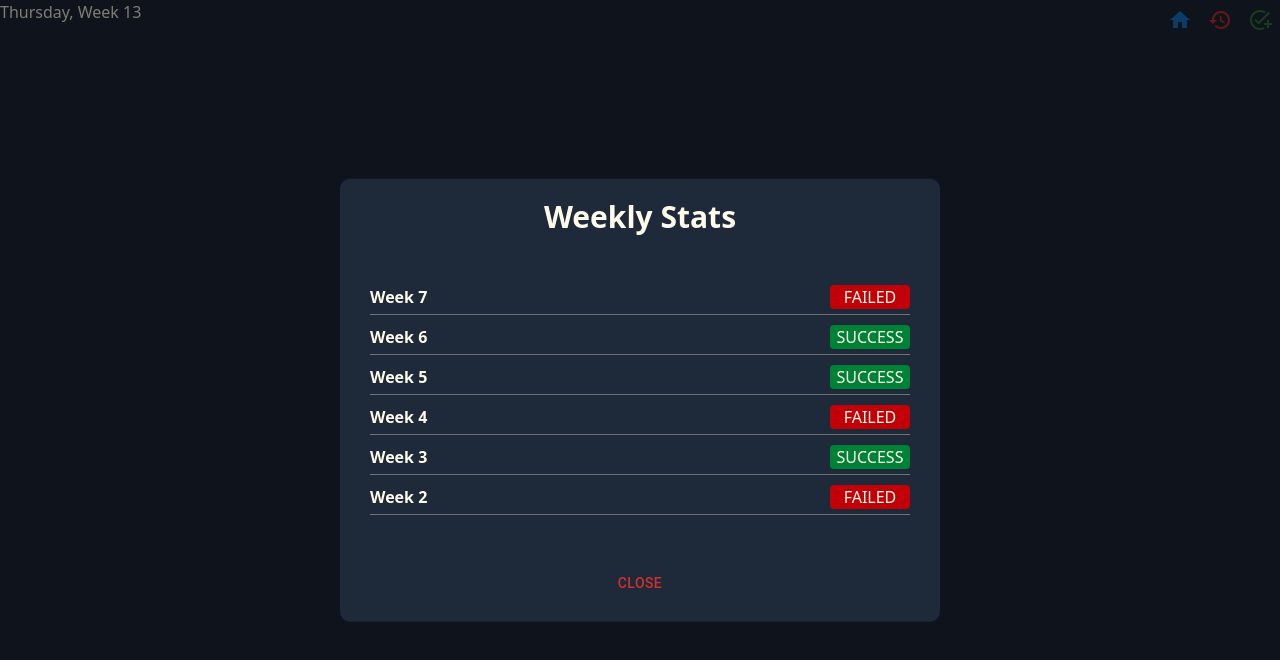
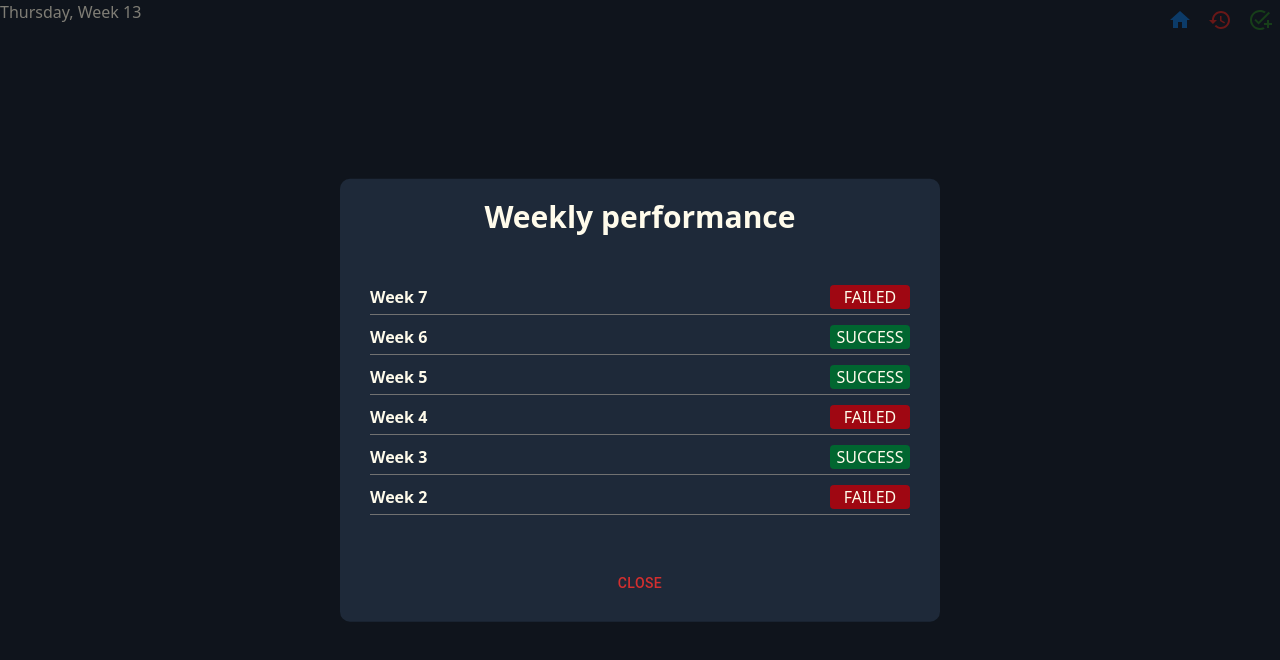
Before and after one commit to s3nsh1-dev/todo-list, a React (Vite) app in the folder client/: page /weekly-goals in a window 1280 px wide. Both pictures are taken after a click on the button 1220 px from the left and 20 px from the top of the page. Shown: the top 660 px of the page. Built offline with nearby package versions, Linux system fonts and the light colour scheme.

Commit message:
children learning

```diff
--- a/client/src/components/DailyTasks/display-history/DailyTaskHistoryModal.tsx
+++ b/client/src/components/DailyTasks/display-history/DailyTaskHistoryModal.tsx
@@ -1,10 +1,10 @@
 import { FC, useMemo } from "react";
-import Button from "@mui/material/Button";
-import { historyPanelStyle } from "../../../constants/customCssProperties";
 import { useSelector } from "react-redux";
 import type { RootState } from "../../../redux/store";
 import type { historyLogType } from "../../../constants/commonInterfaces";
 import ShowLatestHistory from "./ShowLatestHistory";
+import HistoryCard from "../../week-month/common-wm/HistoryCard";
+
 interface propTypes {
   closingModal: () => void;
 }
@@ -21,40 +21,25 @@ const DailyTaskHistoryModal: FC<propTypes> = ({ closingModal }) => {
       .reverse(); // Reverse the array
   }, [taskHistory]);
 
-  return (
-    <div className="bg-gray-800" style={historyPanelStyle}>
-      <div style={{ marginBottom: "50px" }}>
-        <div style={{ marginBottom: "30px" }}>
-          <h1
-            className="font-bold text-3xl text-center"
-            style={{ paddingBottom: "10px" }}
-          >
-            Tasks History
-          </h1>
-        </div>
-        <div
-          className="overflow-y-auto"
-          style={{ padding: "0px 10px", maxHeight: "30vh" }}
-        >
-          {latestTasks.map((tasks, index) => {
+  const renderHistoryData = latestTasks.map((tasks, index) => {
     const color: string =
       tasks.histResult === "SUCCESS" ? "bg-green-800" : "bg-red-800";
     return (
       <ShowLatestHistory
         key={tasks.histId}
-                tasks={tasks}
+        primary={tasks.histDate}
+        secondary={tasks.histResult}
         index={index}
         arrLength={latestTasks.length}
         color={color}
       />
     );
-          })}
-        </div>
-      </div>
-      <Button color="error" onClick={closingModal}>
-        CLOSE
-      </Button>
-    </div>
+  });
+
+  return (
+    <HistoryCard closingModal={closingModal} panelTitle="Task History">
+      {renderHistoryData}
+    </HistoryCard>
   );
 };
 
--- a/client/src/components/DailyTasks/display-history/ShowLatestHistory.tsx
+++ b/client/src/components/DailyTasks/display-history/ShowLatestHistory.tsx
@@ -1,14 +1,15 @@
 import { DividerGray } from "../../others/CommonComponents";
 import { FC } from "react";
-import type { historyLogType } from "../../../constants/commonInterfaces";
 interface propTypes {
-  tasks: historyLogType;
+  primary: string;
+  secondary: string;
   index: number;
   arrLength: number;
   color: string;
 }
 const ShowLatestHistory: FC<propTypes> = ({
-  tasks,
+  primary,
+  secondary,
   index,
   arrLength,
   color,
@@ -16,9 +17,9 @@ const ShowLatestHistory: FC<propTypes> = ({
   return (
     <div className="" style={{ margin: "10px 0px" }}>
       <div className="flex justify-between" style={{ margin: "5px 0px" }}>
-        <p className="font-bold">{tasks.histDate}</p>
+        <p className="font-bold">{primary}</p>
         <div className={`${color} w-20 flex justify-center rounded`}>
-          {tasks.histResult}
+          {secondary}
         </div>
       </div>
       {index !== arrLength - 1 && <DividerGray />}
--- /dev/null
+++ b/client/src/components/week-month/common-wm/HistoryCard.tsx
@@ -0,0 +1,41 @@
+import React from "react";
+import { Button } from "@mui/material";
+import { historyPanelStyle } from "../../../constants/customCssProperties";
+
+interface propTypes {
+  children: React.ReactNode;
+  closingModal: () => void;
+  panelTitle: string;
+}
+
+const HistoryCard: React.FC<propTypes> = ({
+  children,
+  closingModal,
+  panelTitle,
+}) => {
+  return (
+    <div className="bg-gray-800" style={historyPanelStyle}>
+      <div style={{ marginBottom: "50px" }}>
+        <div style={{ marginBottom: "30px" }}>
+          <h1
+            className="font-bold text-3xl text-center"
+            style={{ paddingBottom: "10px" }}
+          >
+            {panelTitle}
+          </h1>
+        </div>
+        <div
+          className="overflow-y-auto"
+          style={{ padding: "0px 10px", maxHeight: "30vh" }}
+        >
+          {children}
+        </div>
+      </div>
+      <Button color="error" onClick={closingModal}>
+        CLOSE
+      </Button>
+    </div>
+  );
+};
+
+export default HistoryCard;
--- a/client/src/components/weekly-goals/header-modals/ShowWeekHistoryModal.tsx
+++ b/client/src/components/weekly-goals/header-modals/ShowWeekHistoryModal.tsx
@@ -1,10 +1,9 @@
 import React from "react";
-import { historyPanelStyle } from "../../../constants/customCssProperties";
-import { Button } from "@mui/material";
 import { useSelector } from "react-redux";
 import { RootState } from "../../../redux/store";
 import type { weeklyLogsType } from "../../../constants/commonInterfaces";
-import { DividerGray } from "../../others/CommonComponents";
+import ShowLatestHistory from "../../DailyTasks/display-history/ShowLatestHistory";
+import HistoryCard from "../../week-month/common-wm/HistoryCard";
 
 interface propsTypes {
   onClosingModal: () => void;
@@ -20,42 +19,31 @@ const ShowWeekHistoryModal: React.FC<propsTypes> = ({ onClosingModal }) => {
   }, [stateValue]);
 
   const renderHistoryData = historyLogs.map((goal, index) => {
-    const color = goal.wResult === "SUCCESS" ? "bg-green-700" : "bg-red-700";
+    const color: string =
+      goal.wResult === "SUCCESS" ? "bg-green-800" : "bg-red-800";
     return (
-      <div key={goal.id} className="" style={{ margin: "10px 0px" }}>
-        <div className="flex justify-between" style={{ margin: "5px 0px" }}>
-          <p className="font-bold">Week {goal.weekNum}</p>
-          <div className={`${color} w-20 flex justify-center rounded`}>
-            {goal.wResult}
-          </div>
-        </div>
-        {index !== historyLogs.length - 1 && <DividerGray />}
-      </div>
+      <ShowLatestHistory
+        key={goal.id}
+        primary={`Week ${goal.weekNum}`}
+        secondary={goal.wResult}
+        color={color}
+        index={index}
+        arrLength={historyLogs.length}
+      />
     );
   });
 
   return (
-    <div className="bg-gray-800" style={historyPanelStyle}>
-      <div style={{ marginBottom: "50px" }}>
-        <div style={{ marginBottom: "30px" }}>
-          <h1
-            className="font-bold text-3xl text-center"
-            style={{ paddingBottom: "10px" }}
-          >
-            Weekly Stats
-          </h1>
-        </div>
-        <div
-          className="overflow-y-auto"
-          style={{ padding: "0px 10px", maxHeight: "30vh" }}
-        >
-          {renderHistoryData}
-        </div>
-      </div>
-      <Button color="error" onClick={onClosingModal}>
-        CLOSE
-      </Button>
-    </div>
+    <>
+      {/* <HistoryCard closingModal={onClosingModal} children={renderHistoryData} /> */}
+      {/* below is more correct way than above but both works fine */}
+      <HistoryCard
+        closingModal={onClosingModal}
+        panelTitle="Weekly performance"
+      >
+        {renderHistoryData}
+      </HistoryCard>
+    </>
   );
 };
 
```
Lines whose indentation alone changed are shown as unchanged.
